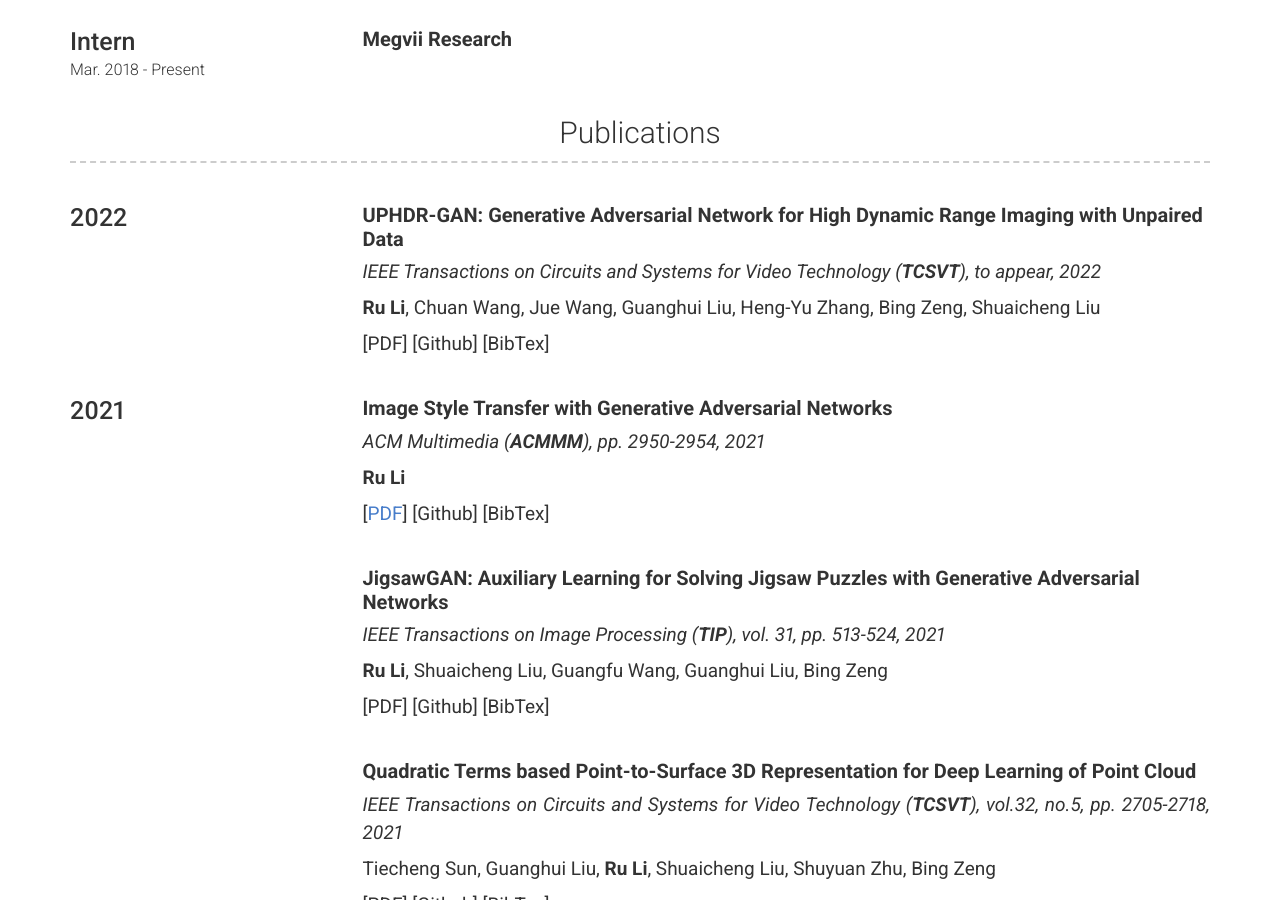
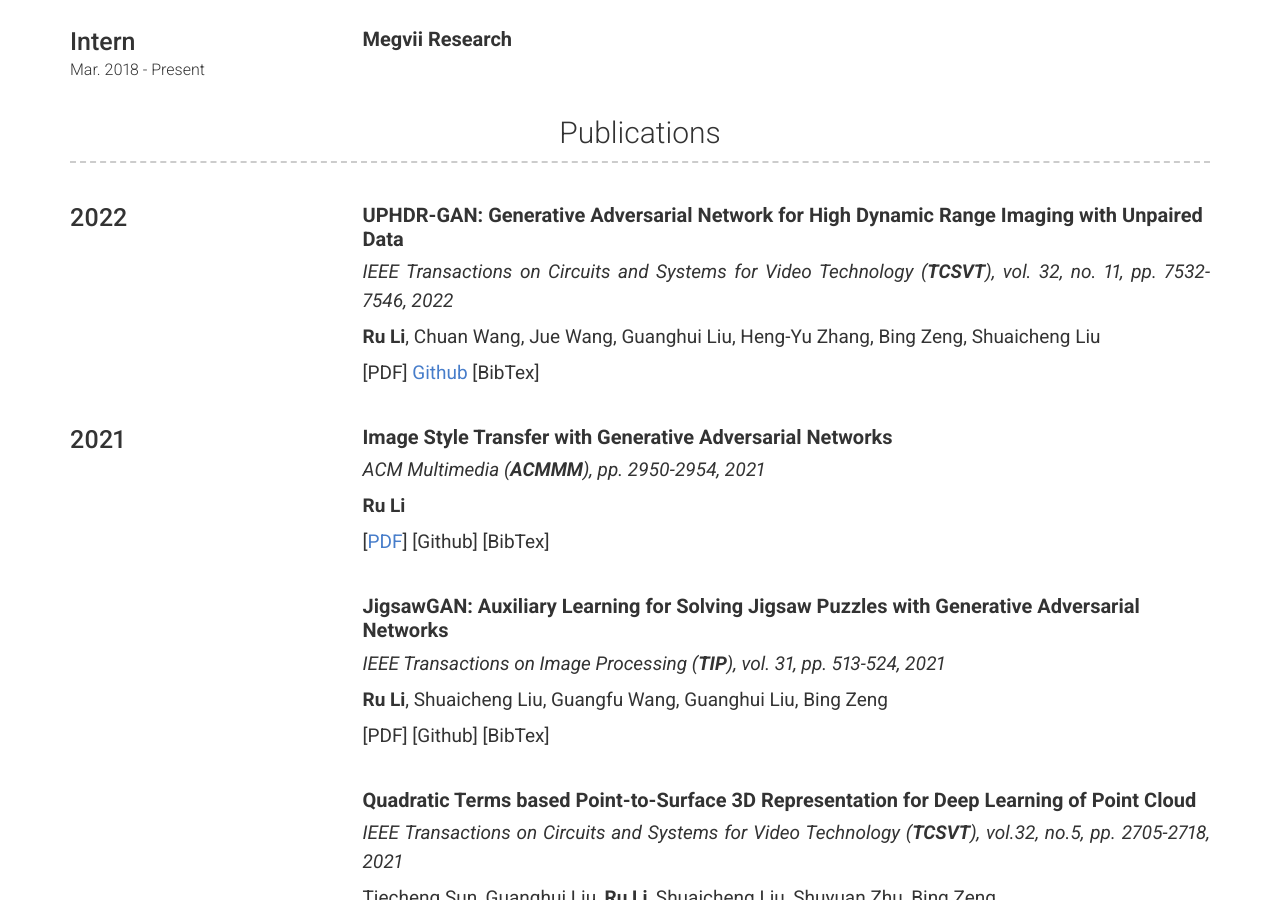
Before and after one commit to liru0126/liru0126.github.io, a Jekyll site: the page built from index.md, in a window 1280 px wide and 900 px high, scrolled down 980 px. Built offline with Jekyll 4.4.1, drawn with Linux system fonts in a browser that asks for light colours; nearby versions of some CDN libraries; some of the changed text lies outside the part shown.

Commit message:
Update _config.yml

```diff
--- a/_config.yml
+++ b/_config.yml
@@ -6,8 +6,8 @@ favicon: images/favicon.ico
 version: 2
 
 # Personal info
-name: Ru Li
-title: Ph.D. in UESTC
+name: Ru Li (李茹)
+# title: Ph.D. in UESTC
 email: liru@std.uestc.edu.cn
 # website: liru0126.github.io
 
@@ -121,12 +121,12 @@ content:
         description: | # this will include new lines to allow paragraphs
           ## **UPHDR-GAN: Generative Adversarial Network for High Dynamic Range Imaging with Unpaired Data**
 
-          *IEEE Transactions on Circuits and Systems for Video Technology (**TCSVT**), to appear, 2022*
+          *IEEE Transactions on Circuits and Systems for Video Technology (**TCSVT**), vol. 32, no. 11, pp. 7532-7546, 2022*
 
           **Ru Li**, Chuan Wang, Jue Wang, Guanghui Liu, Heng-Yu Zhang, Bing Zeng, Shuaicheng Liu
 
           [PDF]
-          [Github]
+          [Github](https://github.com/liru0126/UPHDR-GAN)
           [BibTex]
 
       - layout: left
```
